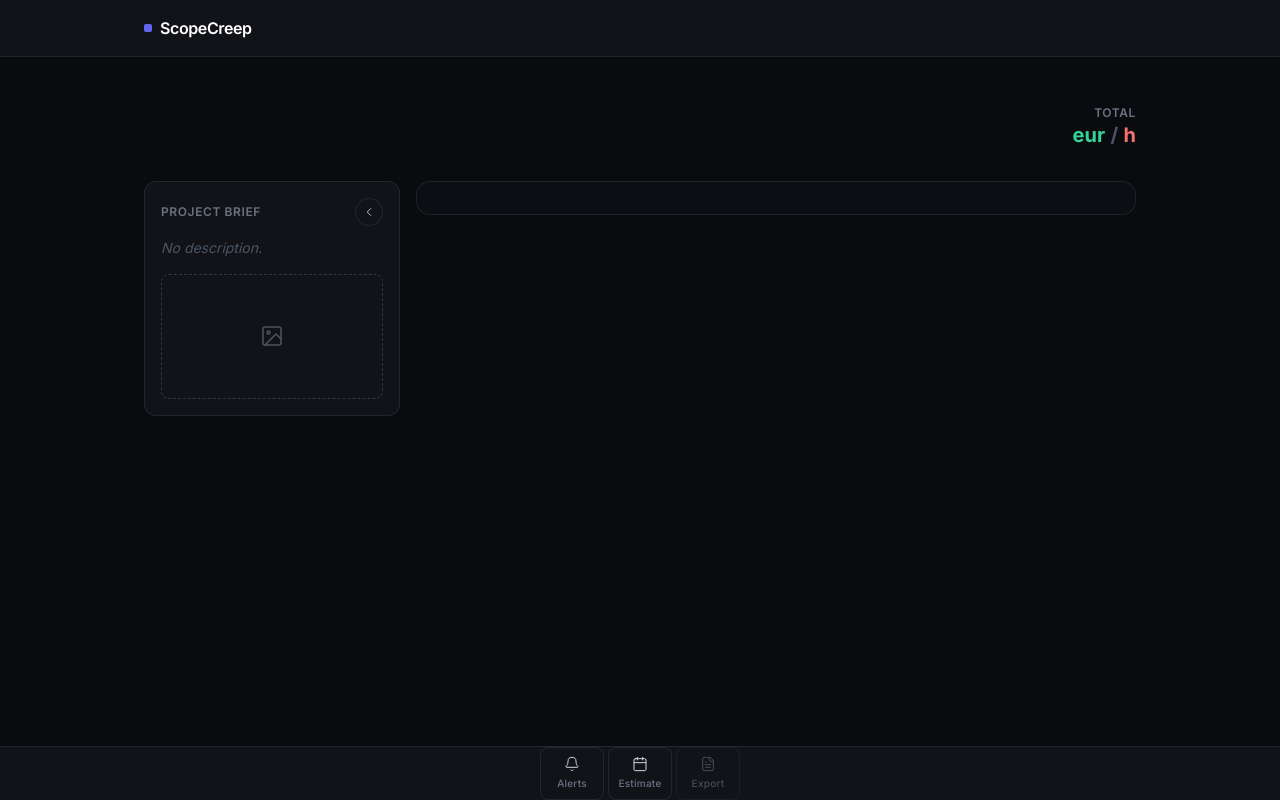
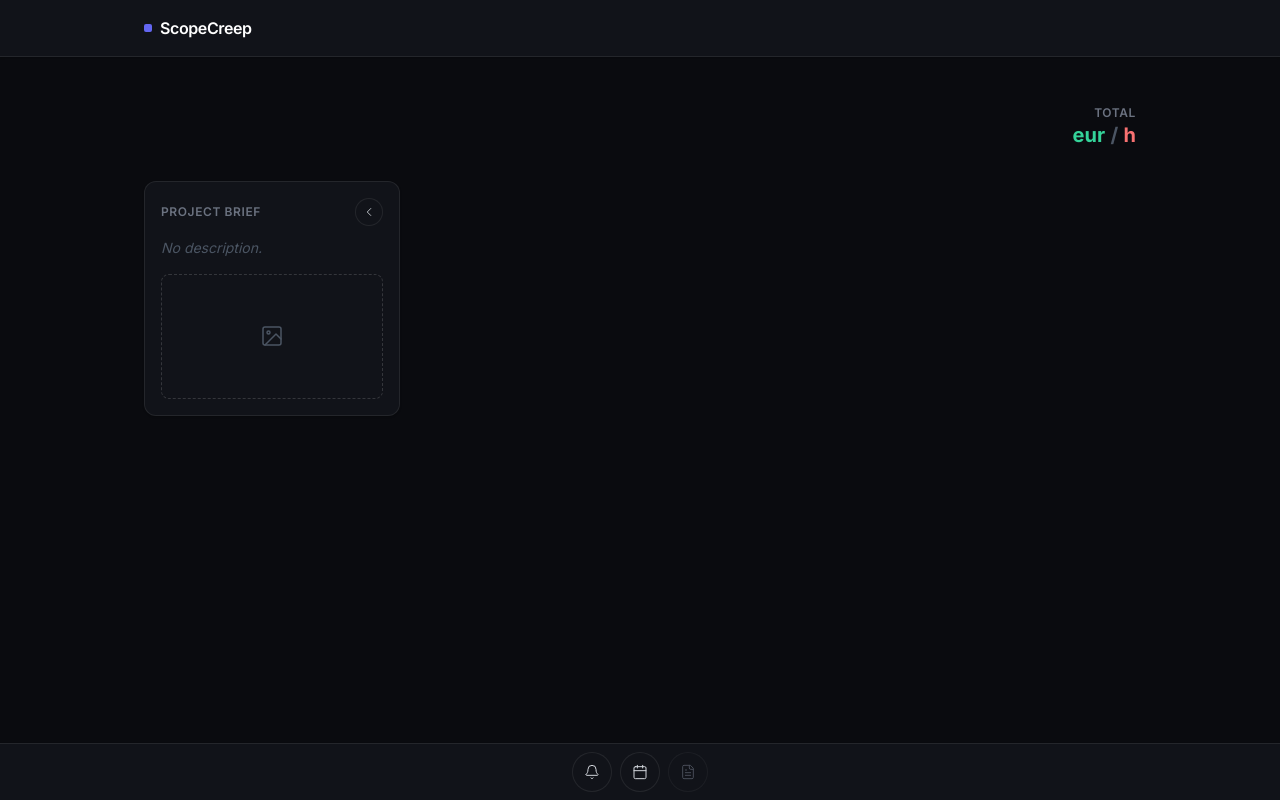
Before and after one commit to Aszariel1/ScopeCreep, a Django app: template templates/projects/client_view.html in a window 1280 px wide. Run offline with Django 5.2, Linux system fonts and the light colour scheme; the template is opened without the code that fills it, so the values that code supplies are empty; some libraries are stand-ins or nearby versions.

Commit message:
Trim redundant icon labels, revert visible stack background
- Remove the surface fill I had added behind the category swipe stack;
  the border/background made it read as a heavy visible box, which is
  not the intent, so the viewport goes back to plain/transparent
- Convert self-evident toolbar icons to icon-only with a title tooltip
  instead of icon+label: Rename, Delete category, the rename form Save
  button, the add-category form Add button, and the share-link Copy
  button. Kept text on primary/consequential actions (Approve, Reject,
  Archive, Send, Share with client) where the icon alone is ambiguous
- Revert the bottom bar Alerts/Estimate/Export labels added earlier in
  the same spirit, back to icon-only circular buttons with tooltips
- Fix a latent bug in the share-copy button: it used
  shareCopy.textContent to show Copied!, which silently deleted the
  icon element on first use since textContent replaces all children;
  now swaps innerHTML between the copy icon and a check icon instead

```diff
--- a/static/css/workspace.css
+++ b/static/css/workspace.css
@@ -2,9 +2,6 @@
     perspective: 1400px;
     touch-action: pan-y;
     padding: 16px;
-    background: var(--surface-2);
-    border: 1px solid var(--border);
-    border-radius: 0.875rem;
 }
 
 .stack-card {
--- a/static/js/workspace.js
+++ b/static/js/workspace.js
@@ -259,12 +259,17 @@
     }
 
     if (shareCopy) {
+        var shareCopyIcon = shareCopy.innerHTML;
+        var checkIcon = '<svg xmlns="http://www.w3.org/2000/svg" viewBox="0 0 24 24" fill="none" stroke="currentColor" stroke-width="1.5" stroke-linecap="round" stroke-linejoin="round" class="w-3.5 h-3.5 shrink-0"><path d="M20 6 9 17l-5-5"/></svg>';
         shareCopy.addEventListener('click', function () {
             shareLink.select();
             navigator.clipboard.writeText(shareLink.value).then(function () {
-                var original = shareCopy.textContent;
-                shareCopy.textContent = 'Copied!';
-                setTimeout(function () { shareCopy.textContent = original; }, 1500);
+                shareCopy.title = 'Copied!';
+                shareCopy.innerHTML = checkIcon;
+                setTimeout(function () {
+                    shareCopy.title = 'Copy link';
+                    shareCopy.innerHTML = shareCopyIcon;
+                }, 1500);
             });
         });
     }
--- a/templates/projects/_bottom_bar.html
+++ b/templates/projects/_bottom_bar.html
@@ -1,12 +1,11 @@
 {% load static %}
 <div class="fixed bottom-0 left-0 right-0 z-40 card !rounded-none !border-x-0 !border-b-0">
-    <div class="max-w-5xl mx-auto px-4 flex items-center justify-center gap-1">
+    <div class="max-w-5xl mx-auto px-4 py-2 flex items-center justify-center gap-2">
         <div class="relative">
-            <button type="button" id="notif-toggle" class="btn w-16 py-2 rounded-lg flex flex-col items-center justify-center gap-1 text-gray-300 relative" title="Notifications">
+            <button type="button" id="notif-toggle" class="btn w-10 h-10 rounded-full flex items-center justify-center text-gray-300 relative" title="Notifications">
                 {% include "icons/bell.html" with cls="w-4 h-4" %}
-                <span class="text-[10px] font-medium tracking-wide text-gray-500">Alerts</span>
                 {% if project.pending_count > 0 %}
-                <span class="num absolute top-1 right-3 bg-accent text-white text-[10px] leading-none rounded-full min-w-[16px] h-4 px-1 flex items-center justify-center">{{ project.pending_count }}</span>
+                <span class="num absolute -top-0.5 -right-0.5 bg-accent text-white text-[10px] leading-none rounded-full min-w-[16px] h-4 px-1 flex items-center justify-center">{{ project.pending_count }}</span>
                 {% endif %}
             </button>
             <div id="notif-panel" class="hidden absolute bottom-full left-1/2 -translate-x-1/2 mb-2 card rounded-lg p-3 w-56 max-w-[90vw] text-sm text-gray-200">
@@ -24,9 +23,8 @@
         </div>
 
         <div class="relative">
-            <button type="button" id="calendar-toggle" class="btn w-16 py-2 rounded-lg flex flex-col items-center justify-center gap-1 text-gray-300" title="Completion estimate">
+            <button type="button" id="calendar-toggle" class="btn w-10 h-10 rounded-full flex items-center justify-center text-gray-300" title="Completion estimate">
                 {% include "icons/calendar.html" with cls="w-4 h-4" %}
-                <span class="text-[10px] font-medium tracking-wide text-gray-500">Estimate</span>
             </button>
             <div id="calendar-panel" class="hidden absolute bottom-full left-1/2 -translate-x-1/2 mb-2 card rounded-lg p-3 w-56 max-w-[90vw] text-sm text-gray-200">
                 <p class="text-xs font-semibold text-gray-500 tracking-wider mb-2">COMPLETION ESTIMATE</p>
@@ -46,9 +44,8 @@
             </div>
         </div>
 
-        <button type="button" class="btn w-16 py-2 rounded-lg flex flex-col items-center justify-center gap-1 text-gray-500 opacity-60 disabled:cursor-not-allowed" title="Export PDF (coming soon)" disabled>
+        <button type="button" class="btn w-10 h-10 rounded-full flex items-center justify-center text-gray-500 opacity-60 disabled:cursor-not-allowed" title="Export PDF (coming soon)" disabled>
             {% include "icons/file-text.html" with cls="w-4 h-4" %}
-            <span class="text-[10px] font-medium tracking-wide">Export</span>
         </button>
     </div>
 </div>
```
Also changed, not shown: templates/projects/workspace.html (+5 -5 lines).
